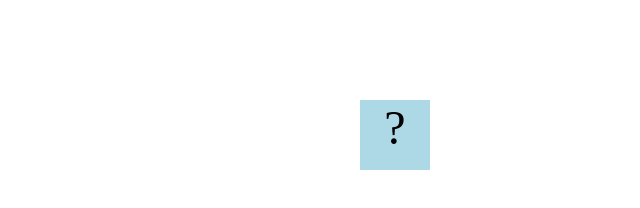
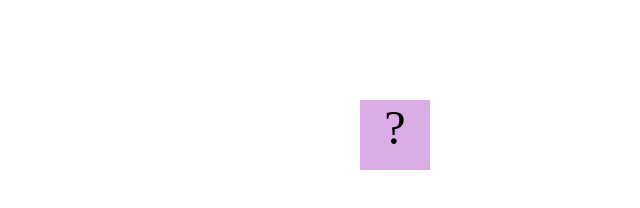
Before and after one commit to AmyaJorden/AmyaJorden.github.io, a plain HTML site: page projects/bouncing-box/index.html in a window 1280 px wide. Shown: the whole page, without its empty margins (640-1280 px from the left). Drawn offline with Linux system fonts and the light colour scheme.

Commit message:
bouncing box 3

```diff
--- a/projects/bouncing-box/index.html
+++ b/projects/bouncing-box/index.html
@@ -8,7 +8,7 @@
 		.box {
 			width: 70px;
 			height: 70px;
-			background-color: rgb(173, 216, 230);
+			background-color: rgb(219, 173, 230);
 			font-size: 300%;
 			text-align: center;
 			display: block;
```
